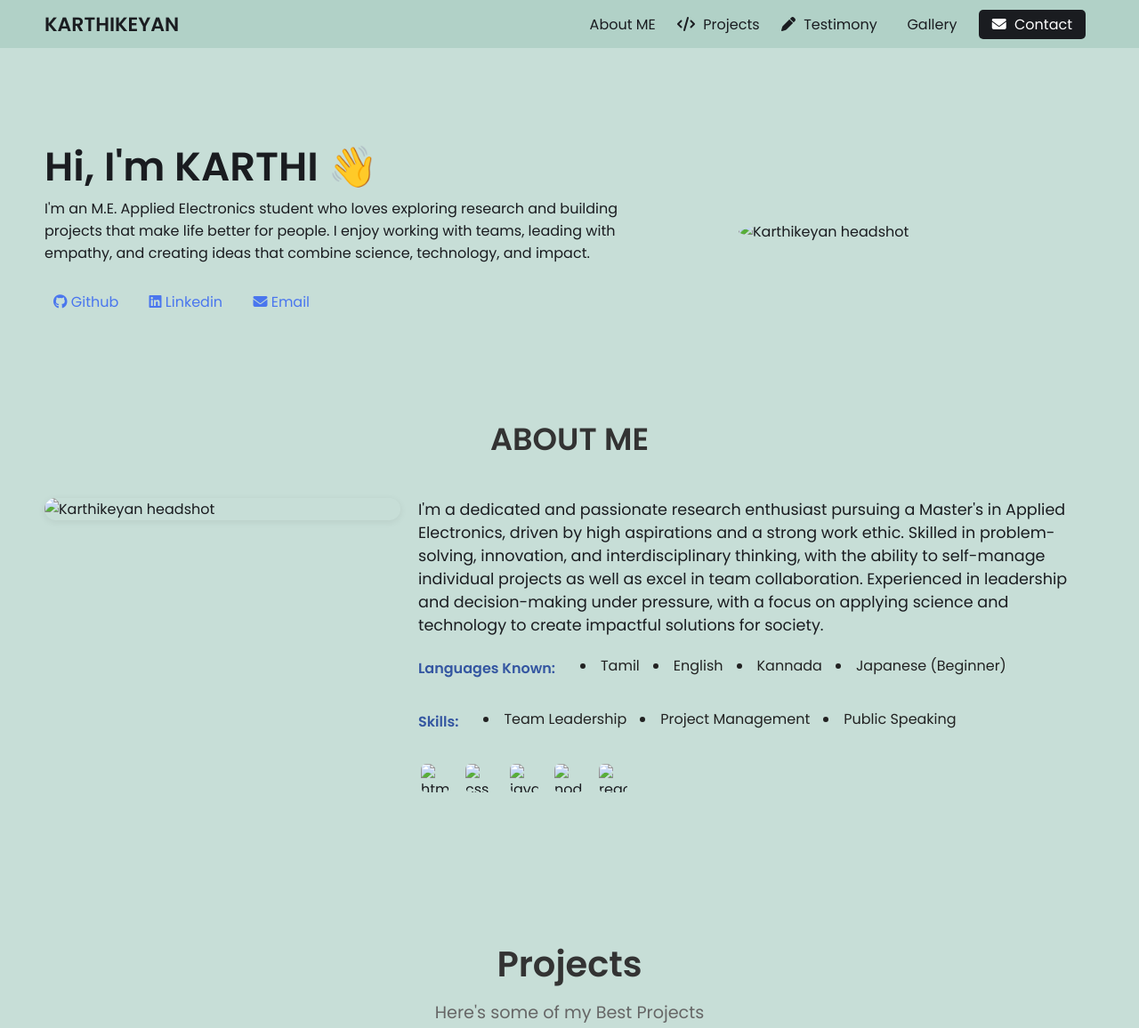
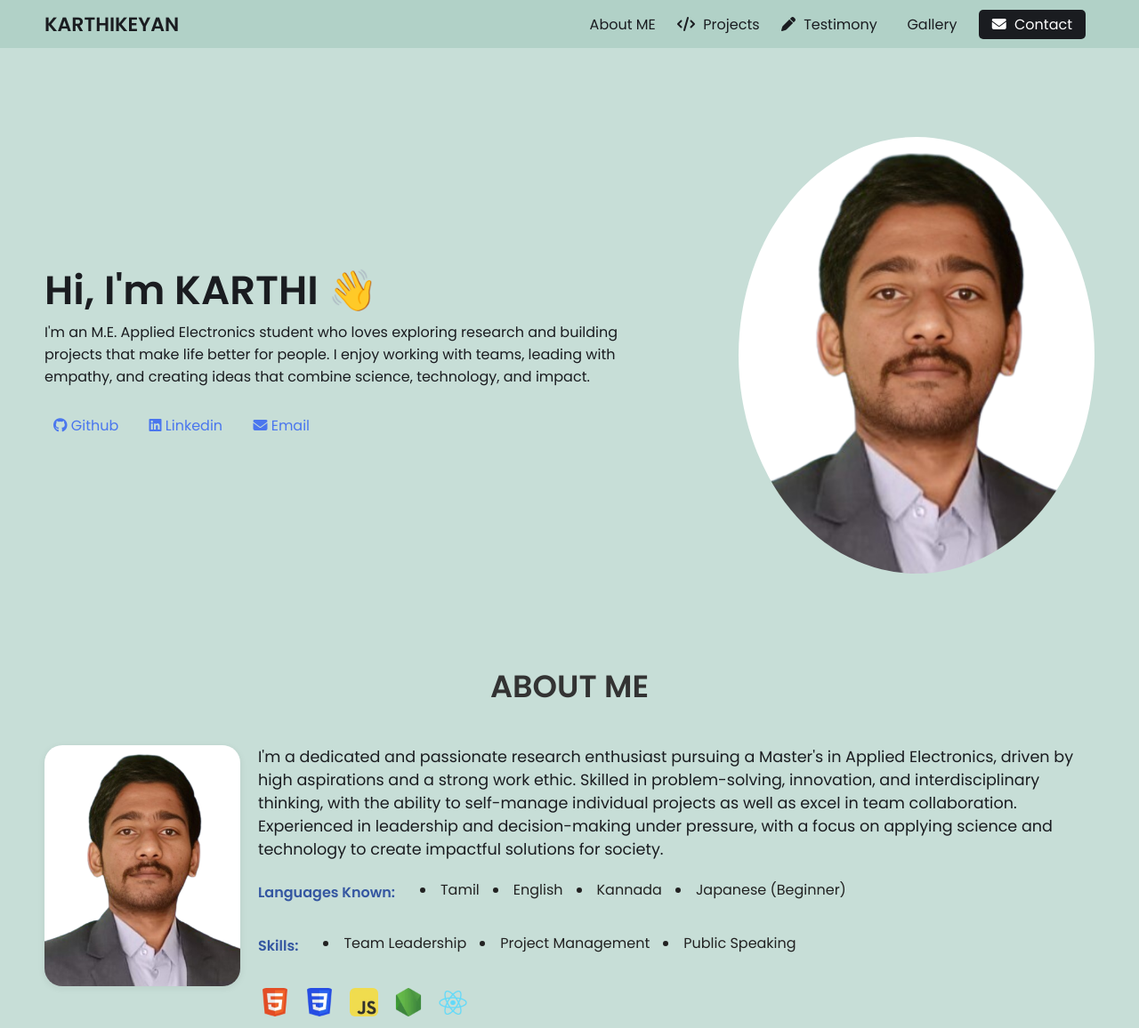
Before and after one commit to Karthi-118/Portfolio, a plain HTML site: page index.html in a window 1280 px wide. Shown: the top 1156 px of the page at 89% size. Drawn offline with Linux system fonts and the light colour scheme; files whose address does not match are found by name.

Commit message:
Update index.html

```diff
--- a/index.html
+++ b/index.html
@@ -80,7 +80,7 @@
       </div>
 
       <div class="headshot">
-        <img src="images/My_Photo.png" alt="Karthikeyan headshot">
+        <img src="My_Photo.png" alt="Karthikeyan headshot">
       </div>
     </section>
 
@@ -90,7 +90,7 @@
       <h2 class="section-title">ABOUT ME</h2>
       <div class="about-skills-group minimal-gap">
         <div class="about-photo more-left">
-          <img src="images/My_Photo.png" alt="Karthikeyan headshot">
+          <img src="My_Photo.png" alt="Karthikeyan headshot">
         </div>
         <div class="about-content compact">
           <div class="about-text">
@@ -119,11 +119,11 @@
           </div>
           <div class="skills-block logos-only">
             <div class="cells">
-              <div class="cell"><img src="images/html-logo.webp" alt="html logo"></div>
-              <div class="cell"><img src="images/css-logo.webp" alt="css logo"></div>
-              <div class="cell"><img src="images/javascript-logo.webp" alt="javascript logo"></div>
-              <div class="cell"><img src="images/node-logo.webp" alt="node logo"></div>
-              <div class="cell"><img src="images/react-logo.webp" alt="react logo"></div>
+              <div class="cell"><img src="html-logo.webp" alt="html logo"></div>
+              <div class="cell"><img src="css-logo.webp" alt="css logo"></div>
+              <div class="cell"><img src="javascript-logo.webp" alt="javascript logo"></div>
+              <div class="cell"><img src="node-logo.webp" alt="node logo"></div>
+              <div class="cell"><img src="react-logo.webp" alt="react logo"></div>
             </div>
           </div>
         </div>
@@ -195,7 +195,7 @@
       <div id="testimonialCard" class="testimonial-card-centered">
         <img
           class="testimonial-img"
-          src="images/testimony-headshot.webp"
+          src="testimony-headshot.webp"
           alt="Testimonial Author"
         />
         <div id="testimonialAuthor" class="testimonial-name">Sara Wilsson</div>
```
